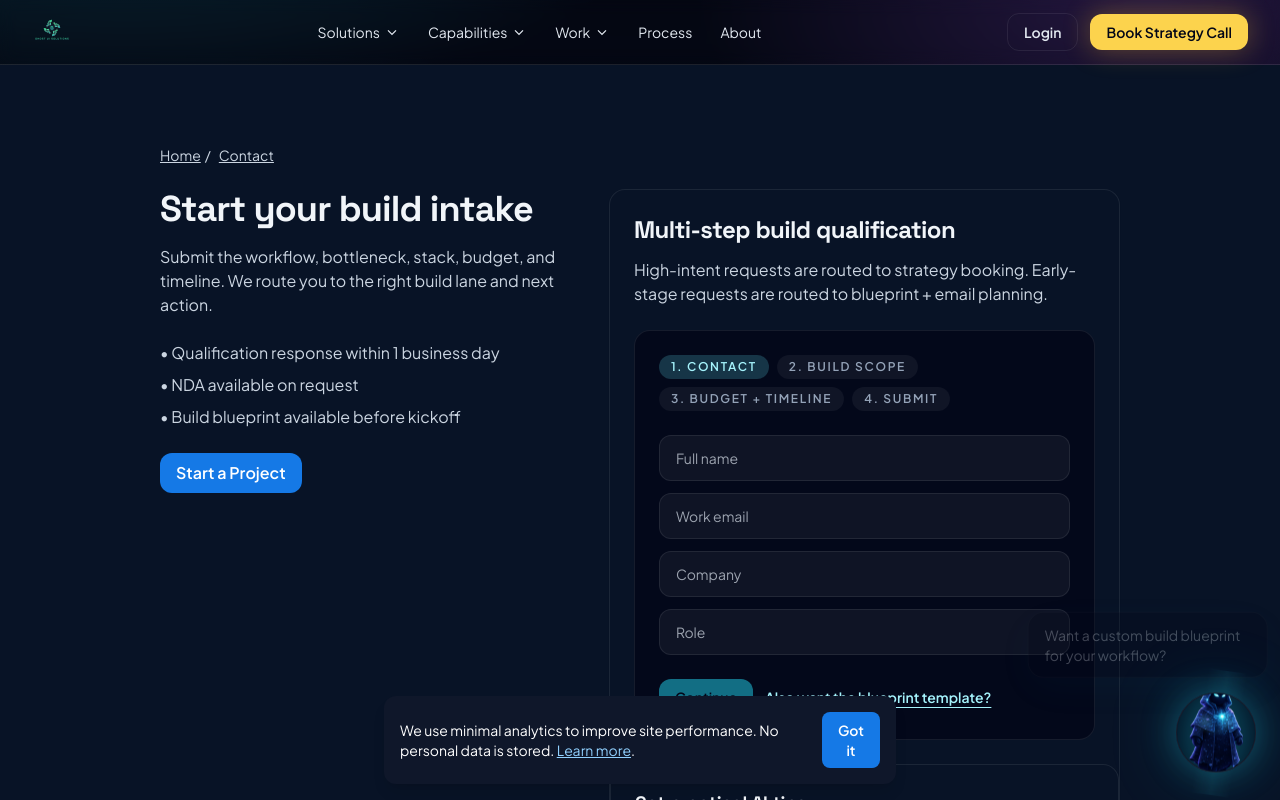
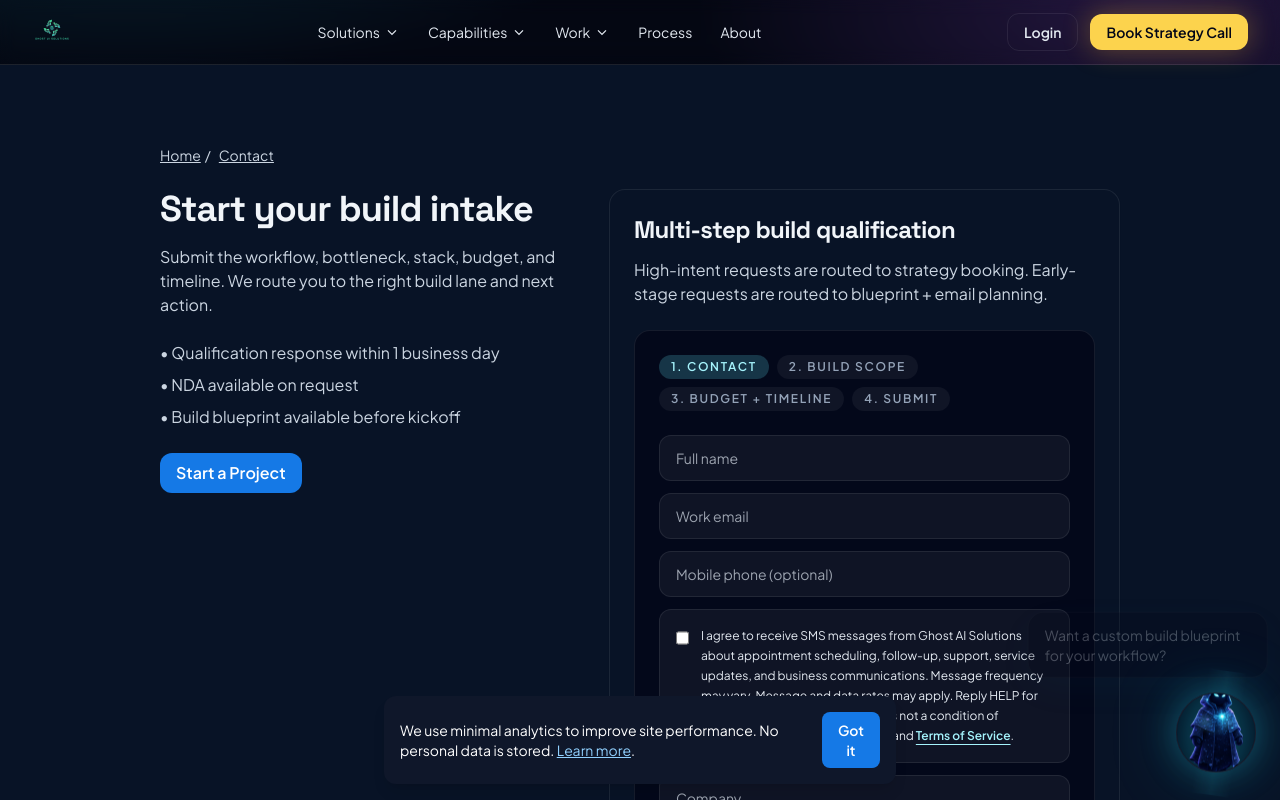
Before and after one commit to burchdad/ghostaisolutions, a Next.js app: page /contact in a window 1280 px wide. Shown: the top 800 px of the page. Built offline with nearby package versions, Linux system fonts and the light colour scheme.

Commit message:
Strengthen SMS opt-in compliance

```diff
--- a/app/privacy-policy/page.js
+++ b/app/privacy-policy/page.js
@@ -20,7 +20,7 @@ const sections = [
       "We may collect information you provide directly, information collected automatically, and information obtained from authorized third-party connections.",
     ],
     bullets: [
-      "Personal and business information submitted through forms, strategy-call scheduling, or service intake (for example: name, email, company name, role, project details).",
+      "Personal and business information submitted through forms, strategy-call scheduling, or service intake (for example: name, email, mobile phone number, company name, role, project details, and optional SMS consent status).",
       "Contact and communication data exchanged by email, contact forms, and client communication channels.",
       "Usage and analytics data such as page views, session behavior, referrer data, and engagement events.",
       "Technical and device data such as browser type, IP address, operating system, and general geolocation derived from network metadata.",
@@ -102,10 +102,10 @@ const sections = [
     id: "sms-mobile-messaging",
     title: "9. SMS and Mobile Messaging",
     body: [
-      "If you provide your mobile phone number and consent to receive SMS messages from Ghost AI Solutions, we may send messages related to appointment scheduling, follow-up, support, service updates, and business communications.",
+      "If you provide your mobile phone number and separately consent to receive SMS messages from Ghost AI Solutions, such as by checking the optional SMS consent box on our contact form, we may send messages related to appointment scheduling, follow-up, support, service updates, and business communications.",
       "Message frequency may vary. Message and data rates may apply. Consent to receive SMS messages is not a condition of purchase.",
       "You can opt out of SMS messages at any time by replying STOP. You may reply HELP for assistance.",
-      "Ghost AI Solutions does not sell, rent, or share mobile phone numbers or SMS opt-in consent with third parties for their marketing or promotional purposes. Mobile opt-in information is used only to provide the messaging services requested or consented to by the recipient.",
+      "Ghost AI Solutions does not sell, rent, or share mobile phone numbers or SMS opt-in consent with third parties for their marketing or promotional purposes. Mobile phone numbers and SMS opt-in information are used only to provide the messaging services requested or consented to by the recipient.",
     ],
   },
   {
--- a/app/terms/page.js
+++ b/app/terms/page.js
@@ -1,3 +1,4 @@
+import Link from "next/link";
 import { siteConfig } from "@/lib/siteConfig";
 
 export const metadata = { title: "Terms of Service - Ghost AI Solutions" };
@@ -31,10 +32,11 @@ export default function Terms() {
 
         <h2 className="mt-8 text-xl font-semibold">4. SMS and Mobile Messaging</h2>
         <p className="mt-2 text-slate-600 dark:text-slate-300">
-          If you provide your mobile phone number and consent to receive SMS messages from Ghost AI Solutions,
-          we may send messages related to appointment scheduling, follow-up, support, service updates, and
-          business communications. Message frequency may vary. Message and data rates may apply. Consent to
-          receive SMS messages is not a condition of purchase.
+          If you provide your mobile phone number and separately consent to receive SMS messages from Ghost AI
+          Solutions, such as by checking the optional SMS consent box on our <Link className="underline" href="/contact">contact form</Link>,
+          we may send messages related to appointment scheduling, follow-up, support, service updates, and business
+          communications. Message frequency may vary. Message and data rates may apply. Consent to receive SMS
+          messages is not a condition of purchase.
         </p>
         <p className="mt-2 text-slate-600 dark:text-slate-300">
           You can opt out of SMS messages at any time by replying STOP. You may reply HELP for assistance.
--- a/components/QualificationIntake.js
+++ b/components/QualificationIntake.js
@@ -1,6 +1,7 @@
 "use client";
 
 import { useMemo, useState } from "react";
+import Link from "next/link";
 import TrackCTA from "@/components/TrackCTA";
 import { BOOKING_URL } from "@/lib/constants";
 
@@ -14,6 +15,8 @@ const steps = [
 const initialForm = {
   name: "",
   email: "",
+  phone: "",
+  smsConsent: false,
   company: "",
   role: "",
   industry: "",
@@ -57,6 +60,8 @@ export default function QualificationIntake({ supportEmail }) {
     () => [
       `Name: ${form.name}`,
       `Email: ${form.email}`,
+      `Phone: ${form.phone}`,
+      `SMS Consent: ${form.smsConsent ? "Yes" : "No"}`,
       `Company: ${form.company}`,
       `Role: ${form.role}`,
       `Industry: ${form.industry}`,
@@ -100,6 +105,29 @@ export default function QualificationIntake({ supportEmail }) {
         <div className="grid gap-3">
           <input value={form.name} onChange={(e) => update("name", e.target.value)} placeholder="Full name" className="rounded-xl border border-white/15 bg-white/5 px-4 py-3 text-sm text-white outline-none" />
           <input value={form.email} onChange={(e) => update("email", e.target.value)} placeholder="Work email" className="rounded-xl border border-white/15 bg-white/5 px-4 py-3 text-sm text-white outline-none" />
+          <input value={form.phone} onChange={(e) => update("phone", e.target.value)} placeholder="Mobile phone (optional)" className="rounded-xl border border-white/15 bg-white/5 px-4 py-3 text-sm text-white outline-none" />
+          <label className="flex items-start gap-3 rounded-xl border border-white/15 bg-white/5 p-4 text-xs leading-5 text-slate-200">
+            <input
+              type="checkbox"
+              checked={form.smsConsent}
+              onChange={(e) => update("smsConsent", e.target.checked)}
+              className="mt-1 h-4 w-4 rounded border-white/30 bg-slate-950 accent-cyan-300"
+            />
+            <span>
+              I agree to receive SMS messages from Ghost AI Solutions about appointment scheduling, follow-up,
+              support, service updates, and business communications. Message frequency may vary. Message and data
+              rates may apply. Reply HELP for help or STOP to opt out. Consent is not a condition of purchase.
+              View our{" "}
+              <Link className="font-semibold text-cyan-200 underline underline-offset-4" href="/privacy-policy">
+                Privacy Policy
+              </Link>{" "}
+              and{" "}
+              <Link className="font-semibold text-cyan-200 underline underline-offset-4" href="/terms">
+                Terms of Service
+              </Link>
+              .
+            </span>
+          </label>
           <input value={form.company} onChange={(e) => update("company", e.target.value)} placeholder="Company" className="rounded-xl border border-white/15 bg-white/5 px-4 py-3 text-sm text-white outline-none" />
           <input value={form.role} onChange={(e) => update("role", e.target.value)} placeholder="Role" className="rounded-xl border border-white/15 bg-white/5 px-4 py-3 text-sm text-white outline-none" />
         </div>
```
